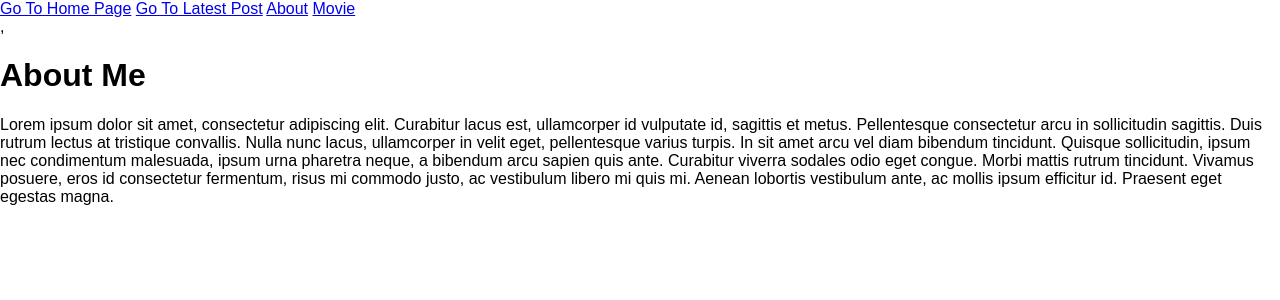
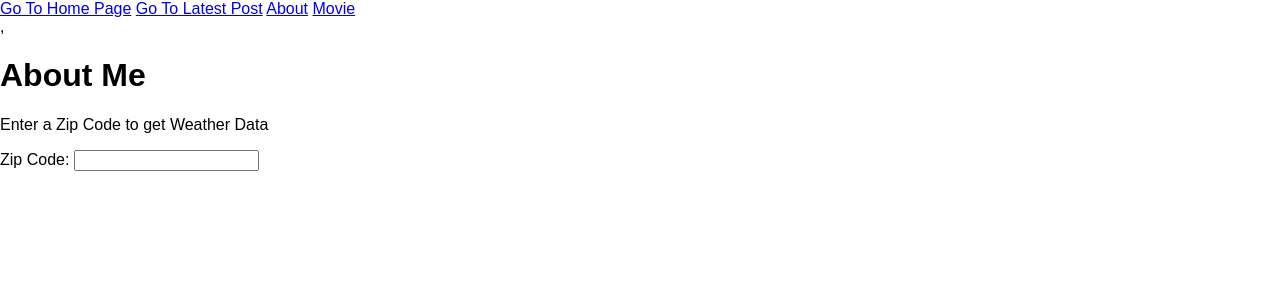
Before and after one commit to kailinc/ga-react, a React (Create React App) app in the folder ga-self-study-react/blog-post/: page /about in a window 1280 px wide. Shown: the top 300 px of the page. Built offline with nearby package versions, Linux system fonts and the light colour scheme.

Commit message:
Finished Weather Fetcher
Comfort: 4
Clarity: 4

- Created input form for getting Zip code
- sent GET request to Weather API with Zip Code
- set up if/else state to handle no zip code
- changed temperature from Kelvin to Celcius.

Thoughts:
Feels weird to do get requests the AJAX way.

```diff
--- a/ga-self-study-react/blog-post/src/About.js
+++ b/ga-self-study-react/blog-post/src/About.js
@@ -1,16 +1,69 @@
 import React, { Component } from 'react';
 
 class About extends Component {
+  constructor(props) {
+    super(props)
+    this.state = {
+      city: null,
+      weather: null
+    }
+  }
+
+  getZipCode(e) {
+    e.preventDefault()
+    // console.log('the value of input from handleChange() is ', e.target.value)
+    let zipCode = e.target.value.toString()
+    let link = 'http://api.openweathermap.org/data/2.5/weather?zip=' + zipCode + ',us&appid=052f26926ae9784c2d677ca7bc5dec98'
+    fetch(link)
+      .then((response) => response.json())
+      .then((data) => {
+        this.setState({
+          city: data.name,
+          weather: data.main
+        })
+      })
+      .then( () => {
+        let modTemp = KelvinToCel(this.state.weather.temp)
+        let maxTemp = KelvinToCel(this.state.weather.temp_max)
+        let minTemp = KelvinToCel(this.state.weather.temp_min)
+        this.setState({
+          weather: {
+            temp: modTemp,
+            temp_max: maxTemp,
+            temp_min: minTemp
+          }
+        })
+      })
+      .catch((error) => console.log('this is error ', error ))
+
+  }
+
   render() {
+    if (this.state.city) {
+      return(
+        <div>
+          <h1>About Me</h1>
+          <p>{this.state.city}</p>
+          <p>The weather in {this.state.city} is {this.state.weather.temp} C. The high is {this.state.weather.temp_max}. The low is {this.state.weather.temp_min} C. </p>
+          <form>
+            Zip Code: <input type="number" onChange={(e) => this.getZipCode(e)}></input>
+          </form>
+        </div>)
+    }
     return(
       <div>
         <h1>About Me</h1>
-        <p>
-          Lorem ipsum dolor sit amet, consectetur adipiscing elit. Curabitur lacus est, ullamcorper id vulputate id, sagittis et metus. Pellentesque consectetur arcu in sollicitudin sagittis. Duis rutrum lectus at tristique convallis. Nulla nunc lacus, ullamcorper in velit eget, pellentesque varius turpis. In sit amet arcu vel diam bibendum tincidunt. Quisque sollicitudin, ipsum nec condimentum malesuada, ipsum urna pharetra neque, a bibendum arcu sapien quis ante. Curabitur viverra sodales odio eget congue. Morbi mattis rutrum tincidunt. Vivamus posuere, eros id consectetur fermentum, risus mi commodo justo, ac vestibulum libero mi quis mi. Aenean lobortis vestibulum ante, ac mollis ipsum efficitur id. Praesent eget egestas magna.
-        </p>
+        <p>Enter a Zip Code to get Weather Data</p>
+        <form>
+          Zip Code: <input type="number" onChange={(e) => this.getZipCode(e)}></input>
+        </form>
       </div>
     )
   }
 }
 
+const KelvinToCel = function (temp) {
+  return parseInt(temp - 273.15)
+}
+
 export default About;
```
